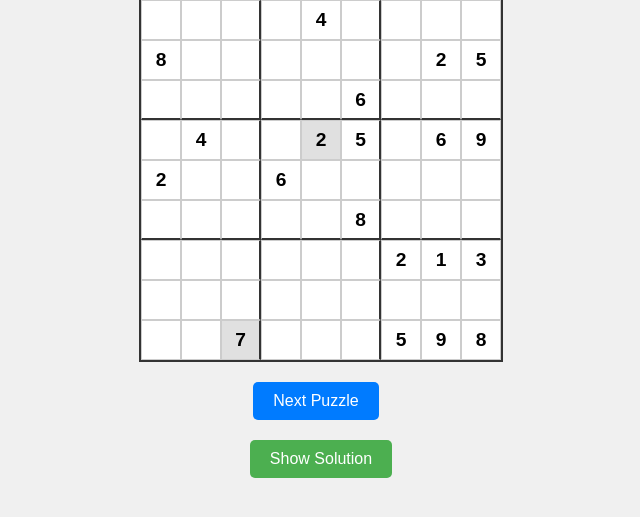
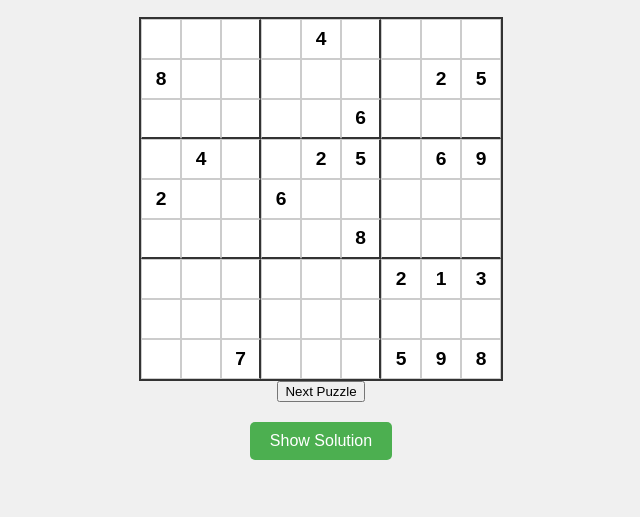
Before and after one commit to randomsudoku/randomsudoku.github.io, a plain HTML site: page index.html in a window 1280 px wide. Shown: the part 201-718 px from the top of the page, without its empty margins (319-959 px from the left). Drawn offline with Linux system fonts and the light colour scheme.

Commit message:
Update style.css to remove visible cell colour

```diff
--- a/style.css
+++ b/style.css
@@ -61,9 +61,9 @@ h1 {
     color: transparent; /* Makes the number invisible */
 }
 
-.always-visible {
-    background-color: #e0e0e0; /* Optional: Highlight always visible cells */
-}
+/*.always-visible {
+    background-color: #e0e0e0;  Optional: Highlight always visible cells
+} /*
 
 #next-puzzle-btn {
     margin-top: 20px;
```
